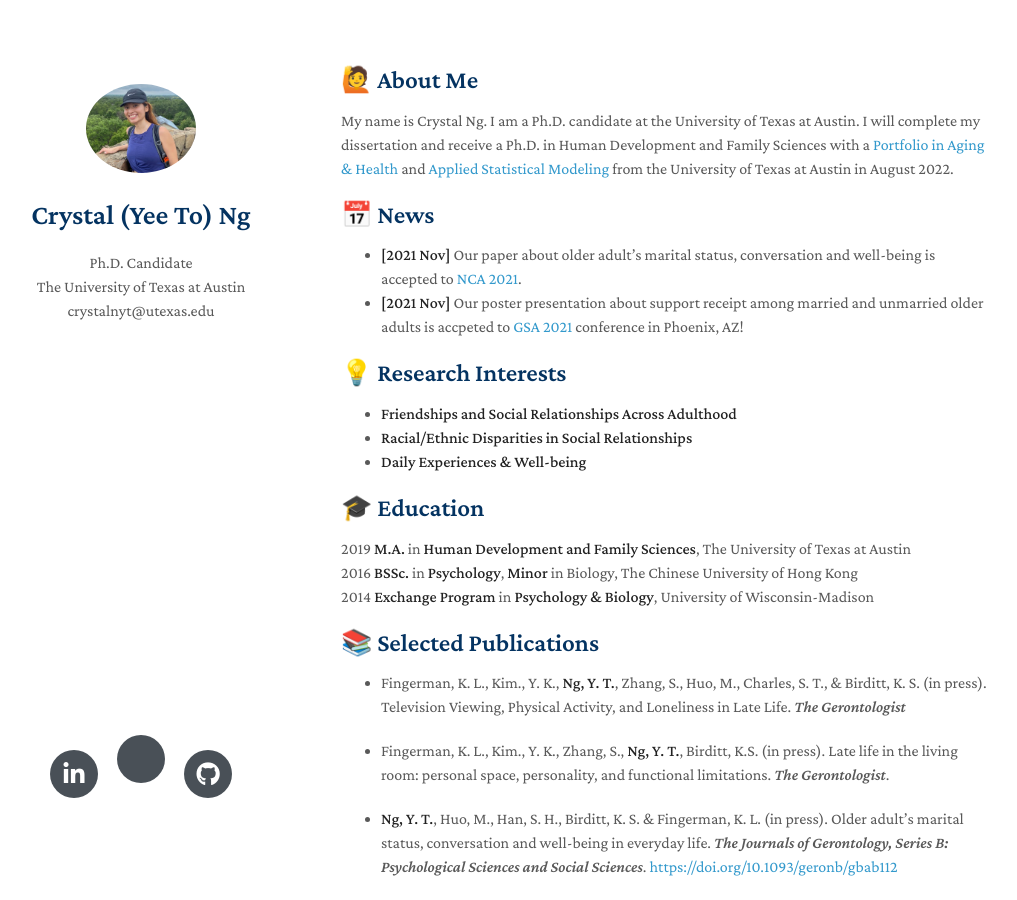
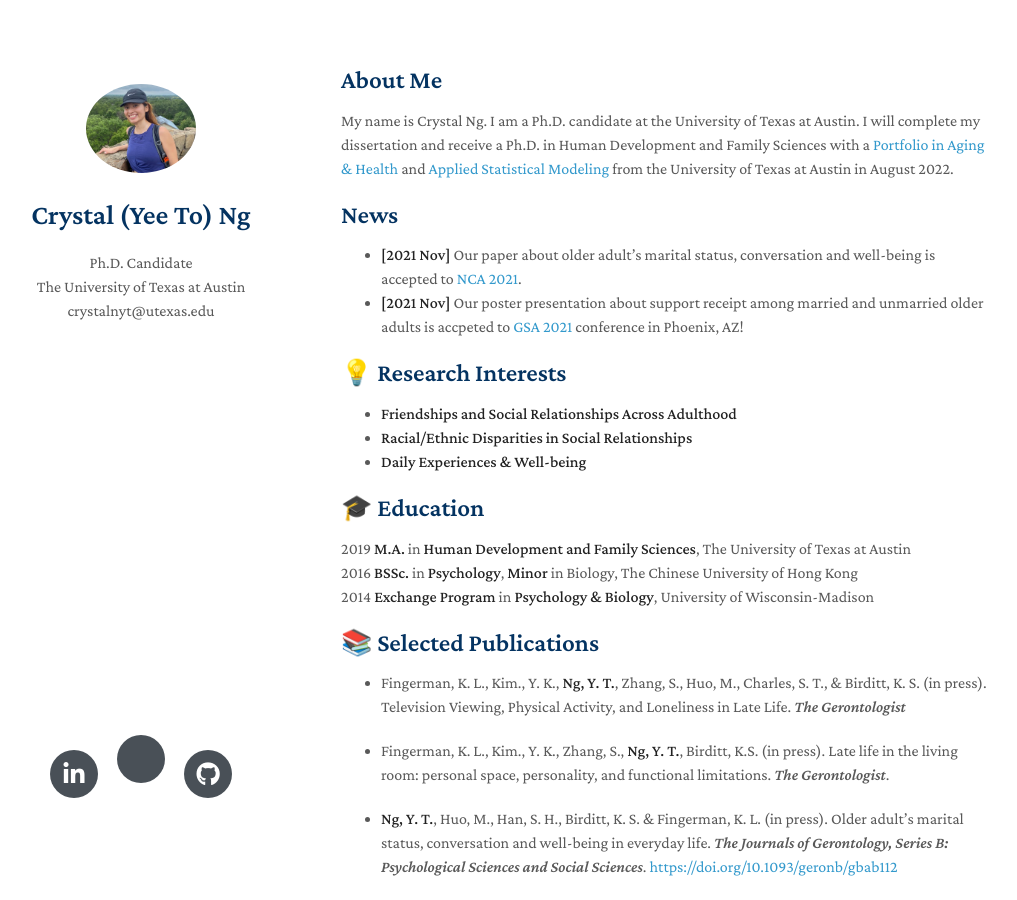
Before and after one commit to Crystal-ng/Crystal-ng.github.io, a Jekyll site: the page built from index.md, in a window 1280 px wide and 900 px high. Shown: the whole window, without its empty margins (129-1146 px from the left). Built offline with Jekyll 4.4.1, drawn with Linux system fonts in a browser that asks for light colours; nearby versions of some CDN libraries; a style sheet for code colours, icons or effects is not loaded; our own code applies the rules of GitHub Pages for plain Markdown files.

```diff
--- a/index.md
+++ b/index.md
@@ -2,12 +2,12 @@
 layout: homepage
 ---
 
-## 🙋 About Me
+## About Me
 
 My name is Crystal Ng. I am a Ph.D. candidate at the University of Texas at Austin. I will complete my dissertation and receive a Ph.D. in Human Development and Family Sciences with a [Portfolio in Aging & Health](https://liberalarts.utexas.edu/talc/students/portfolio-in-aging-and-health/index.php) and [Applied Statistical Modeling](https://stat.utexas.edu/graduate/portfolio-in-applied-statistical-modeling) from the University of Texas at Austin in August 2022.
 
 
-## 📅 News
+## News
 - **[2021 Nov]** Our paper about older adult’s marital status, conversation and well-being is accepted to [NCA 2021](https://www.natcom.org/).
 - **[2021 Nov]** Our poster presentation about support receipt among married and unmarried older adults is accpeted to [GSA 2021](https://www.gsa2021.org/) conference in Phoenix, AZ!
 
```
